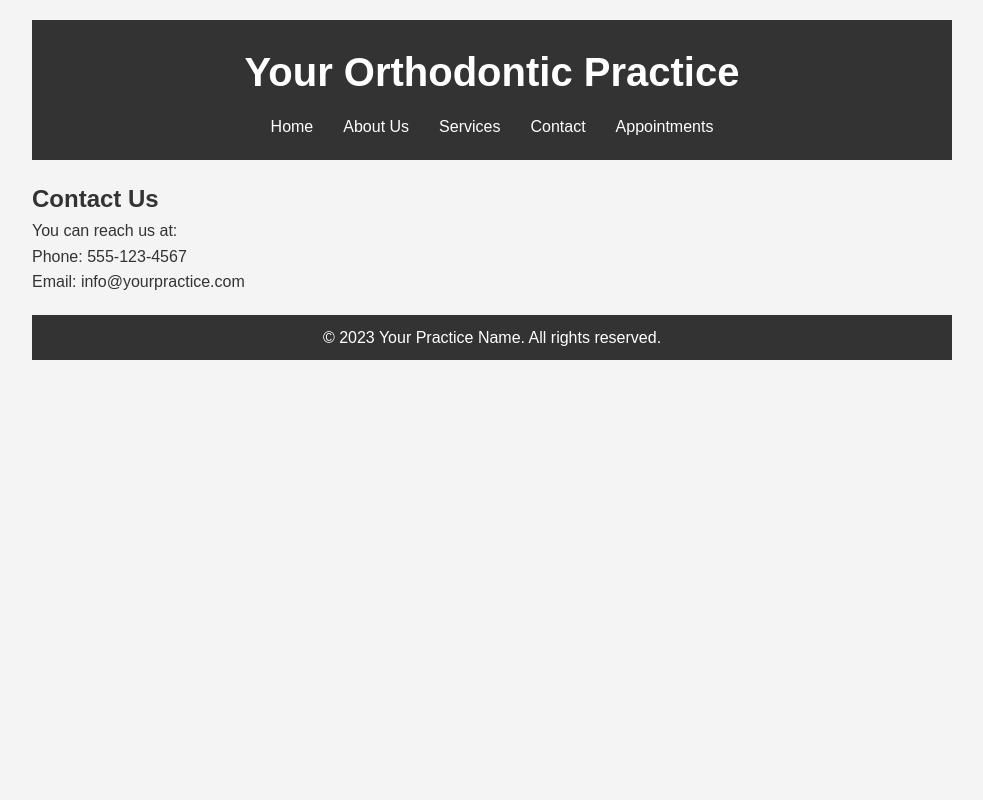
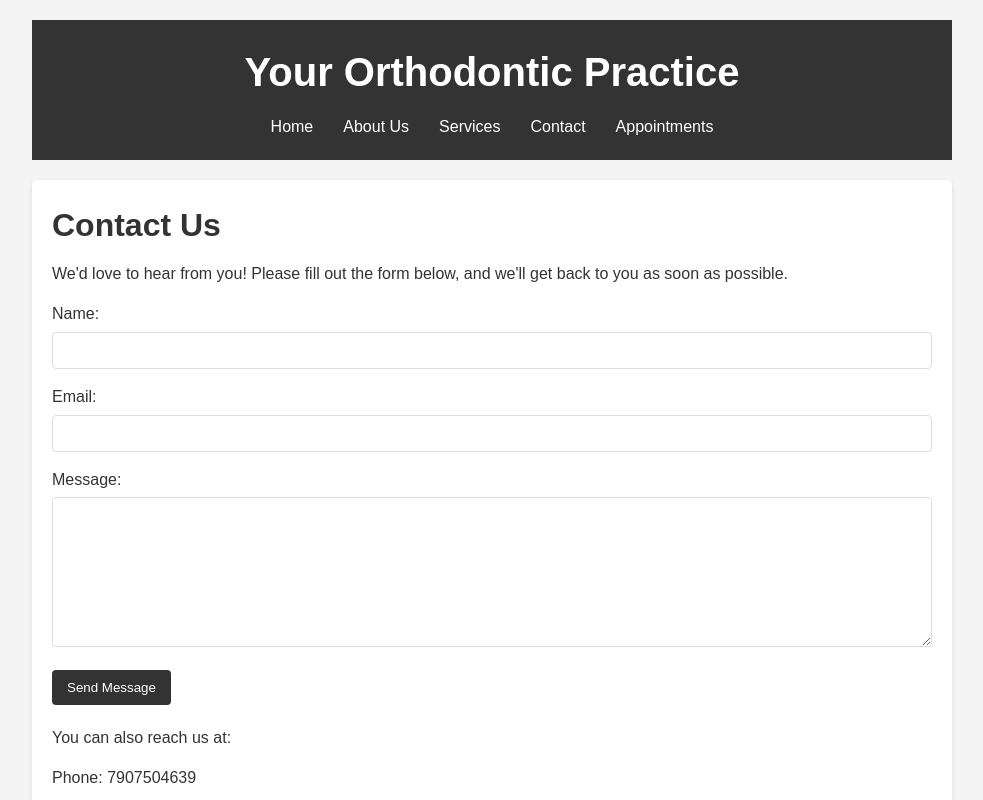
Before and after one commit to JishnuOrthodontics/orthodontic-practice-app, a React (Create React App) app: page /contact in a window 1280 px wide. Shown: the top 800 px of the page, without its empty margins (148-1131 px from the left). Built offline with nearby package versions, Linux system fonts and the light colour scheme; no server answers.

Commit message:
Populate content

```diff
--- /dev/null
+++ b/src/components/About.css
@@ -0,0 +1,25 @@
+/* src/components/About.css */
+.about-container {
+    background-color: #fff;
+    padding: 20px;
+    border-radius: 5px;
+    box-shadow: 0 2px 5px rgba(0, 0, 0, 0.1);
+  }
+
+  .about-container h2 {
+    font-size: 2em;
+    margin-bottom: 10px;
+    color: #333;
+  }
+
+  .about-container h3 {
+    font-size: 1.5em;
+    margin-top: 20px;
+    margin-bottom: 10px;
+    color: #555;
+  }
+
+  .about-container p {
+    margin-bottom: 15px;
+    line-height: 1.6;
+  }
--- a/src/components/About.js
+++ b/src/components/About.js
@@ -1,12 +1,32 @@
-// src/components/About.js
 import React from 'react';
+import './About.css'; // Import CSS file
 
 function About() {
   return (
-    <div>
+    <div className='about-container'>
       <h2>About Us</h2>
-      <p>This is the About Us page. We are a dedicated orthodontic practice...</p>
-      {/* Add more content here */}
+      <p>
+        Welcome to the world of orthodontics! We are a dedicated team of orthodontic
+        professionals committed to providing high-quality, personalized care to
+        patients of all ages in all around the world. Our goal is to create beautiful,
+        healthy smiles that last a lifetime.
+      </p>
+      <p>
+        We offer a comprehensive range of orthodontic treatments, using the
+        latest technology and techniques to ensure the best possible results.
+        We believe in a patient-centered approach, taking the time to listen
+        to your concerns and develop a treatment plan that meets your individual
+        needs and goals.
+      </p>
+      <h3>Our Team</h3>
+      <p>
+        Our team is led by Dr. Jishnu S, a board-certified
+        orthodontist with 3 years of experience. Dr. Jishnu S
+        is passionate about orthodontics and is dedicated to staying at the
+        forefront of the field through continuing education.  Our friendly and
+        experienced staff is here to support you every step of the way.
+      </p>
+      {/* Add more sections, like "Our Mission," "Why Choose Us?", etc. */}
     </div>
   );
 }
--- a/src/components/Auth.css
+++ b/src/components/Auth.css
@@ -1,7 +1,29 @@
 /* src/components/Auth.css */
-.auth-container { /* Add a class to the main div in Auth.js */
-    /* Put styles specific to the Auth component here */
+.auth-container {
+  background-color: #fff;
+  padding: 20px;
+  border-radius: 5px;
+  box-shadow: 0 2px 5px rgba(0, 0, 0, 0.1);
 }
+
+.about-container h2 {
+  font-size: 2em;
+  margin-bottom: 10px;
+  color: #333;
+}
+
+.about-container h3 {
+  font-size: 1.5em;
+  margin-top: 20px;
+  margin-bottom: 10px;
+  color: #555;
+}
+
+.about-container p {
+  margin-bottom: 15px;
+  line-height: 1.6;
+}
+
 /* Style form elements (basic) */
 label {
   display: block;
--- /dev/null
+++ b/src/components/Contact.css
@@ -0,0 +1,59 @@
+  /* src/components/Contact.css */
+  .contact-container {
+    background-color: #fff;
+    padding: 20px;
+    border-radius: 5px;
+    box-shadow: 0 2px 5px rgba(0, 0, 0, 0.1);
+  }
+
+  .contact-container h2 {
+    font-size: 2em;
+    margin-bottom: 10px;
+    color: #333;
+  }
+
+  .contact-container p {
+    margin-bottom: 15px;
+    line-height: 1.6;
+  }
+
+  .contact-container form {
+    margin-bottom: 20px;
+  }
+
+  .contact-container label {
+    display: block;
+    margin-bottom: 5px;
+  }
+
+  .contact-container input[type="text"],
+  .contact-container input[type="email"],
+  .contact-container textarea {
+    width: 100%;
+    padding: 10px;
+    margin-bottom: 15px;
+    border: 1px solid #ddd;
+    border-radius: 4px;
+  }
+
+  .contact-container textarea {
+    height: 150px; /* Adjust as needed */
+  }
+
+  .contact-container button {
+    background-color: #333;
+    color: #fff;
+    padding: 10px 15px;
+    border: none;
+    border-radius: 4px;
+    cursor: pointer;
+  }
+
+  .contact-container button:hover {
+    background-color: #555;
+  }
+
+  .success-message {
+      color: green;
+      margin-top: 10px;
+  }
--- a/src/components/Contact.js
+++ b/src/components/Contact.js
@@ -1,16 +1,87 @@
-// src/components/Contact.js
-import React from 'react';
+import React, { useState } from 'react';
+import { db } from '../firebase'; // Import Firebase
+import { collection, addDoc } from 'firebase/firestore';
+import './Contact.css'; // Import CSS
 
 function Contact() {
-  return (
-    <div>
-      <h2>Contact Us</h2>
-      <p>You can reach us at:</p>
-      <p>Phone: 555-123-4567</p>
-      <p>Email: info@yourpractice.com</p>
-      {/* Add a contact form later */}
-    </div>
-  );
+    const [name, setName] = useState('');
+    const [email, setEmail] = useState('');
+    const [message, setMessage] = useState('');
+    const [isSubmitted, setIsSubmitted] = useState(false); // Track submission status
+
+    const handleSubmit = async (e) => {
+        e.preventDefault();
+
+        try {
+            const docRef = await addDoc(collection(db, "contacts"), {
+                name: name,
+                email: email,
+                message: message,
+                timestamp: new Date(), // Add a timestamp
+            });
+
+            console.log("Document written with ID: ", docRef.id);
+            setIsSubmitted(true); // Set submission status to true
+
+            // Clear the form (optional - you might want to keep the message)
+            setName('');
+            setEmail('');
+            setMessage('');
+
+        } catch (e) {
+            console.error("Error adding document: ", e);
+            alert("There was an error submitting your message. Please try again.");
+        }
+    };
+
+    return (
+        <div className='contact-container'>
+            <h2>Contact Us</h2>
+            <p>We'd love to hear from you!  Please fill out the form below, and we'll get back to you as soon as possible.</p>
+
+            {isSubmitted ? (
+                <p className="success-message">Thank you for your message! We'll be in touch shortly.</p>
+            ) : (
+                <form onSubmit={handleSubmit}>
+                    <div>
+                        <label htmlFor="name">Name:</label>
+                        <input
+                            type="text"
+                            id="name"
+                            value={name}
+                            onChange={(e) => setName(e.target.value)}
+                            required
+                        />
+                    </div>
+                    <div>
+                        <label htmlFor="email">Email:</label>
+                        <input
+                            type="email"
+                            id="email"
+                            value={email}
+                            onChange={(e) => setEmail(e.target.value)}
+                            required
+                        />
+                    </div>
+                    <div>
+                        <label htmlFor="message">Message:</label>
+                        <textarea
+                            id="message"
+                            value={message}
+                            onChange={(e) => setMessage(e.target.value)}
+                            required
+                        />
+                    </div>
+                    <button type="submit">Send Message</button>
+                </form>
+            )}
+
+            {/* You can still include other contact info (phone, address) */}
+            <p>You can also reach us at:</p>
+            <p>Phone: 7907504639</p>
+            <p>Address: Malabar Dental College, Kerala, India</p>
+        </div>
+    );
 }
 
 export default Contact;
--- /dev/null
+++ b/src/components/Services.css
@@ -0,0 +1,33 @@
+  /* src/components/Services.css */
+
+  .services-container {
+    background-color: #fff;
+    padding: 20px;
+    border-radius: 5px;
+    box-shadow: 0 2px 5px rgba(0, 0, 0, 0.1);
+  }
+
+  .services-container h2 {
+    font-size: 2em;
+    margin-bottom: 10px;
+    color: #333;
+  }
+
+  .services-container p {
+    margin-bottom: 15px;
+    line-height: 1.6;
+  }
+
+  .services-container ul {
+    list-style: disc;
+    margin-left: 20px;
+    margin-bottom: 15px;
+  }
+
+  .services-container ul li {
+    margin-bottom: 8px;
+  }
+
+  .services-container ul li strong {
+    font-weight: bold;
+  }
--- a/src/components/Services.js
+++ b/src/components/Services.js
@@ -1,16 +1,43 @@
-// src/components/Services.js
 import React from 'react';
+import './Services.css'; // Import CSS
 
 function Services() {
   return (
-    <div>
+    <div className='services-container'>
       <h2>Our Services</h2>
+      <p>
+        We offer a wide range of orthodontic services to meet your individual
+        needs.  These include:
+      </p>
       <ul>
-        <li>Braces</li>
-        <li>Invisalign</li>
-        <li>Retainers</li>
-        {/* Add more services here */}
+        <li>
+          <strong>Traditional Braces:</strong>  The most common type of braces,
+          using metal brackets and wires to straighten teeth.
+        </li>
+        <li>
+          <strong>Ceramic Braces:</strong>  Similar to traditional braces, but
+          with tooth-colored brackets that are less noticeable.
+        </li>
+        <li>
+          <strong>Invisalign:</strong>  A clear aligner system that is virtually
+          invisible.  Invisalign uses a series of custom-made aligners to
+          gradually move teeth.
+        </li>
+        <li>
+          <strong>Lingual Braces:</strong>  Braces that are placed on the back
+          of the teeth, making them completely hidden.
+        </li>
+        <li>
+          <strong>Retainers:</strong>  Used to maintain the results of orthodontic
+          treatment after braces or aligners are removed.
+        </li>
+         {/* Add descriptions for other services */}
       </ul>
+      <p>
+        We also offer early orthodontic treatment (Phase 1) for children, as
+        well as treatment for adults of all ages.
+      </p>
+       {/* You could add sections for each service with more details */}
     </div>
   );
 }
```
